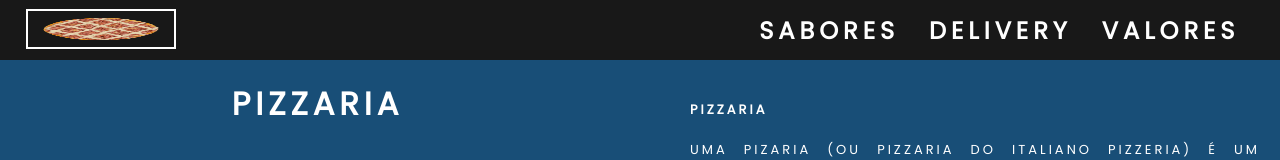
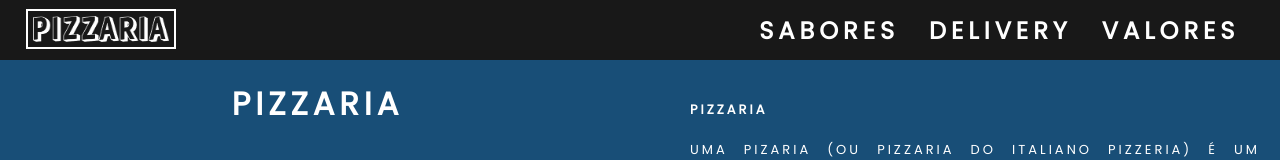
Before and after one commit to erwin-hc/erwin-hc.github.io, a plain HTML site: page index.html in a window 1280 px wide. Shown: the top 160 px of the page. Drawn offline with Linux system fonts and the light colour scheme; grey boxes are pictures that could not be loaded.

Commit message:
confirmar main

```diff
--- a/index.html
+++ b/index.html
@@ -19,7 +19,7 @@
                         <div class="div__img">
 
                             <a href="#pg1"><img id="header-img"
-            src="https://github.com/erwin-hc/erwin-hc.github.io/blob/main/images/calabresa-picante-150x150.png"
+            src="https://raw.githubusercontent.com/erwin-hc/erwin-hc.github.io/main/images/logo-350x100.png"
                                width="150"
                                height="40">
                             </a>
```
